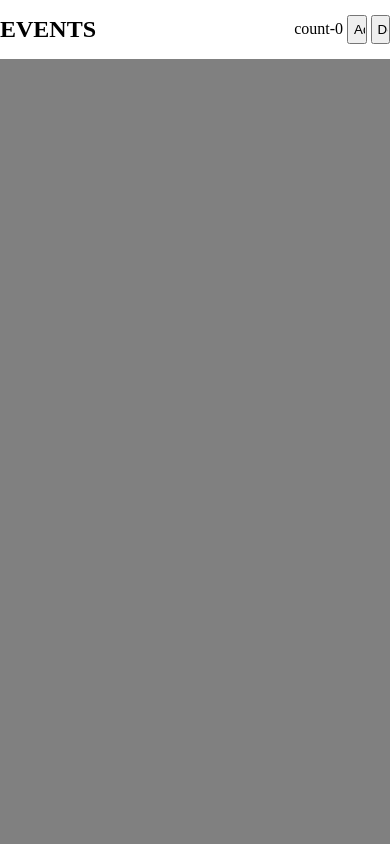
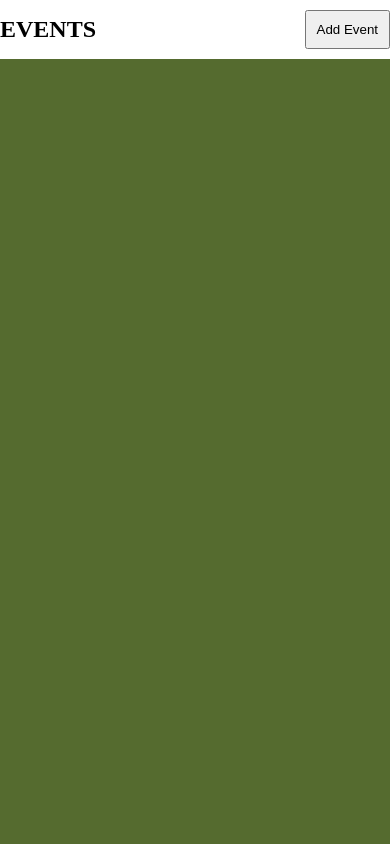
Before and after one commit to Sravs239/projects_and_events, a plain HTML site: page event.html in a window 390 px wide. Drawn offline with Linux system fonts and the light colour scheme.

Commit message:
Update event.html

```diff
--- a/event.html
+++ b/event.html
@@ -2,27 +2,51 @@
 <html>
     <head>
         <style>
-            *{margin:0;padding:0;max-width:100vw;overflow:hidden}
+            *{margin:0;padding:0;overflow: hidden;max-width: 100vw;}
             page{position:relative;}
-            header{display:flex;justify-content:space-between;height:7vh;align-items: center;}
-            .btn{padding:5px;width:5vw}
+            header{display:flex;justify-content:space-between;height:7vh;align-items:center;}
+            .btn{padding:10px;}
             form{display:none;position:fixed;top:50%;left:50%;transform:translate(-50%,-50%);z-index:3;}
-            #boxes{width:100vw;max-width:100vw;height:93vh;background:grey;display:grid;
-            grid-template-columns:repeat(4,1fr);grid-template-rows:repeat(2,1fr);grid-gap:50px;}
-            #boxes div{border:5px solid black;padding:5px;color:darkolivegreen}
-        </style>
+            #boxes{width:100vw;height:93vh;background:darkolivegreen;display:grid;grid-template-columns:
+            repeat(4,1fr);grid-template-rows:repeat(2,1fr);justify-content:space-evenly;grid-gap:2rem;
+            box-sizing:border-box}
+            @media (max-width: 1000px) {
+                #boxes {
+                    grid-template-columns: repeat(3, 1fr);
+                    grid-gap:1.5rem;
+                }
+            }
+            @media (max-width: 780px) {
+                #boxes {
+                    grid-template-columns: repeat(2, 1fr);
+                    grid-gap: 1rem;
+                }
+                #boxes div{margin:1rem 2rem}
+            }
+            @media (max-width: 400px) {
+                 #boxes {
+                    grid-template-columns: 1fr;
+                    grid-gap: 4rem
+                }
+                #boxes div{margin:1rem 2rem}
+            }
+            #boxes div{border:5px solid white;padding:.5rem;margin:1rem 1rem;position: relative;
+            line-height:1cm}
+            #boxes div button{margin:0 auto}
+
+
+    </style>
+
     </head>
     <body>
         <page>
         <header>
         <h2>EVENTS</h2>
         <div>
-            <span id="count">count-0</span>
-            <button class="btn" onclick="toggle()">Add</button>
-            <button class="btn" onclick="deleteDiv()">Delete</button>
+            <button class="btn" onclick="toggle()">Add Event</button>
         </div>
         </header>
-        <form name="form" action="lab.html" >
+        <form name="form" action="lab.html">
             <table>
                 <tr><td>title:</td><td><input name="title" type="text" required></td></tr>
                 <tr><td>des:</td><td><input name="des" type="text" required></td></tr>
@@ -32,10 +56,8 @@
         </form>
         <div id="boxes">
 
-
         </div>
         </page>
-
         <script src="event.js"></script>
-    </body>
+</body>
 </html>
```
